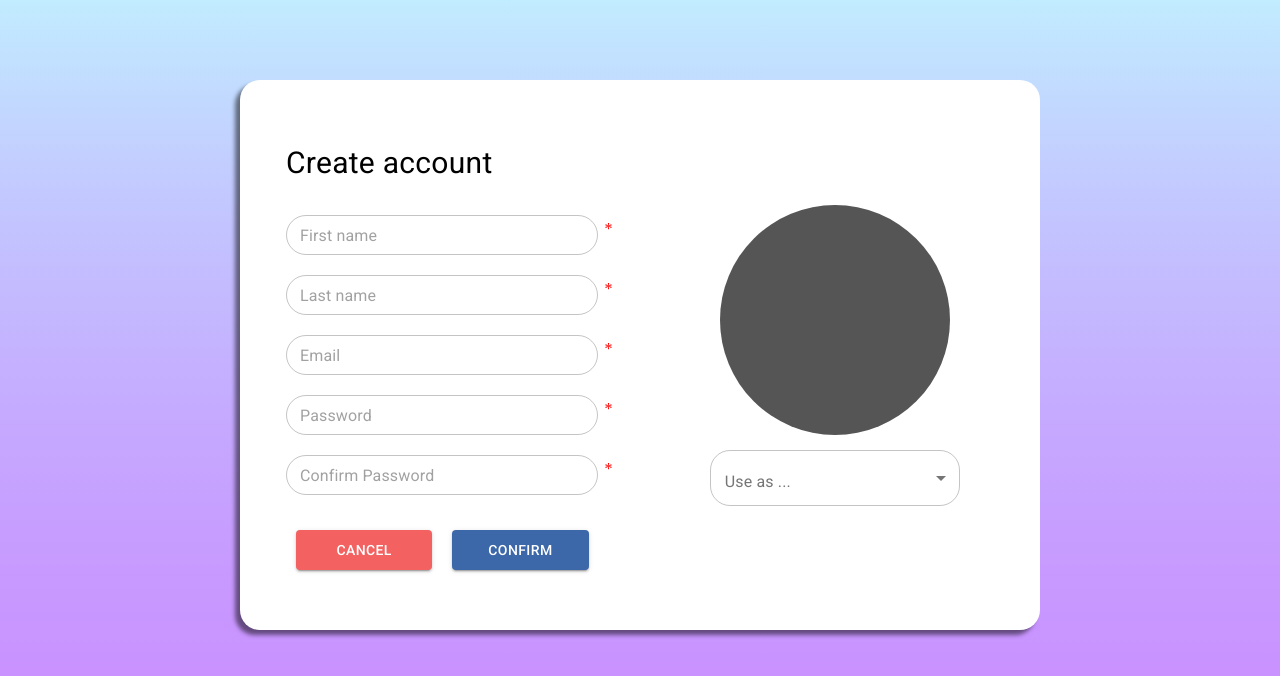
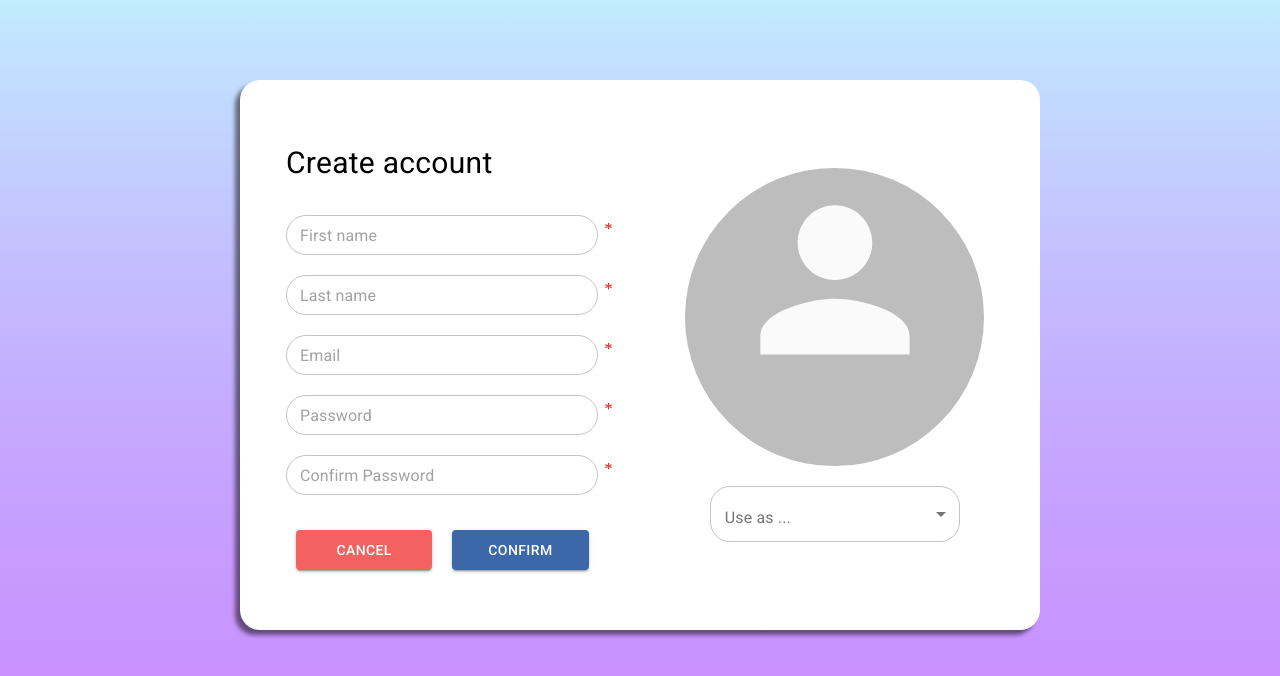
Before and after one commit to nxNghia/MOW, a React (Create React App) app in the folder client/: page /dev/signup in a window 1280 px wide. Shown: the top 676 px of the page. Built offline with nearby package versions, Linux system fonts and the light colour scheme.

Commit message:
fix avatar

```diff
--- a/client/src/Shared/Pages/Authenticate/Sign-up/index.js
+++ b/client/src/Shared/Pages/Authenticate/Sign-up/index.js
@@ -1,18 +1,25 @@
-import { Box, Button, TextField, Typography, MenuItem, Select, FormControl, InputLabel, Container } from '@material-ui/core';
+import { Box, Button, TextField, Typography, MenuItem, Select, FormControl, InputLabel, Container, Avatar } from '@material-ui/core';
 import { useState } from 'react';
+import { useNavigate } from 'react-router';
 import Modal from '@material-ui/core/Modal';
 import './style.css';
 
 const SignUp = () => {
     const [open, setOpen] = useState(false);
+    const navigate = useNavigate();
 
     const handleOpen = () => {
-    setOpen(true);
+        setOpen(true);
     };
 
     const handleClose = () => {
-    setOpen(false);
+        setOpen(false);
     };
+
+    const handleCancel = () => {
+        navigate(-1);
+    }
+
     return (
         <Box className='container-sign-up'>
             <Box className='form-container-sign-up'>
@@ -35,7 +42,7 @@ const SignUp = () => {
                             <TextField className='require-form-field' size='small' variant='outlined' placeholder='Confirm Password' />
                         </form>
                         <Box>
-                            <Button variant='contained' className='submit-button cancel-submit'>
+                            <Button variant='contained' className='submit-button cancel-submit' onClick={handleCancel}>
                                 CANCEL
                             </Button>
                             <Button variant='contained' className='submit-button confirm-submit' onClick={handleOpen}>
@@ -44,7 +51,7 @@ const SignUp = () => {
                         </Box>
                     </Box>
                     <Box className='right-container'>
-                        <div className='avatar-box'></div>
+                        <Avatar className='avatar-container' />
                         <FormControl className="Drop-down">
                             <InputLabel className='place-holder'>Use as ... </InputLabel>
                             <Select
--- a/client/src/Shared/Pages/Authenticate/Sign-up/style.css
+++ b/client/src/Shared/Pages/Authenticate/Sign-up/style.css
@@ -43,6 +43,9 @@
   flex-direction: column;
   align-items: center;
   width: 45%;
+  box-sizing: border-box;
+  padding-right: 10px;
+  padding-left: 10px;
 }
 .avatar-box {
   width: 230px;
@@ -135,3 +138,18 @@
 .send-button {
   background-color: #F36161 !important;
 }
+
+.avatar-container {
+  width: 100% !important;
+  padding-top: 100%;
+  height: auto !important;
+  cursor: pointer;
+  transition: background-color 250ms;
+  margin-bottom: 20px;
+}
+
+.avatar-container > .MuiSvgIcon-root {
+    position: absolute;
+    top: 0;
+    bottom: 0;
+}
```
